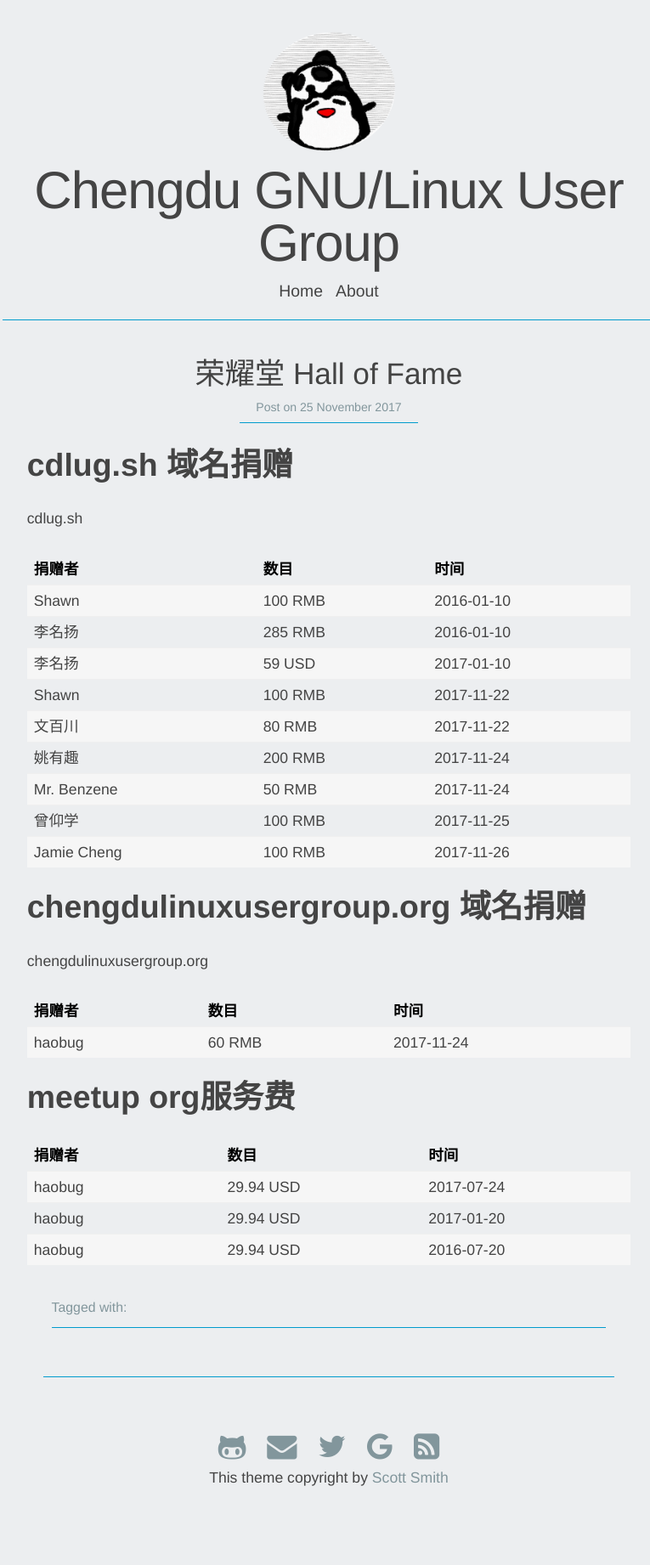
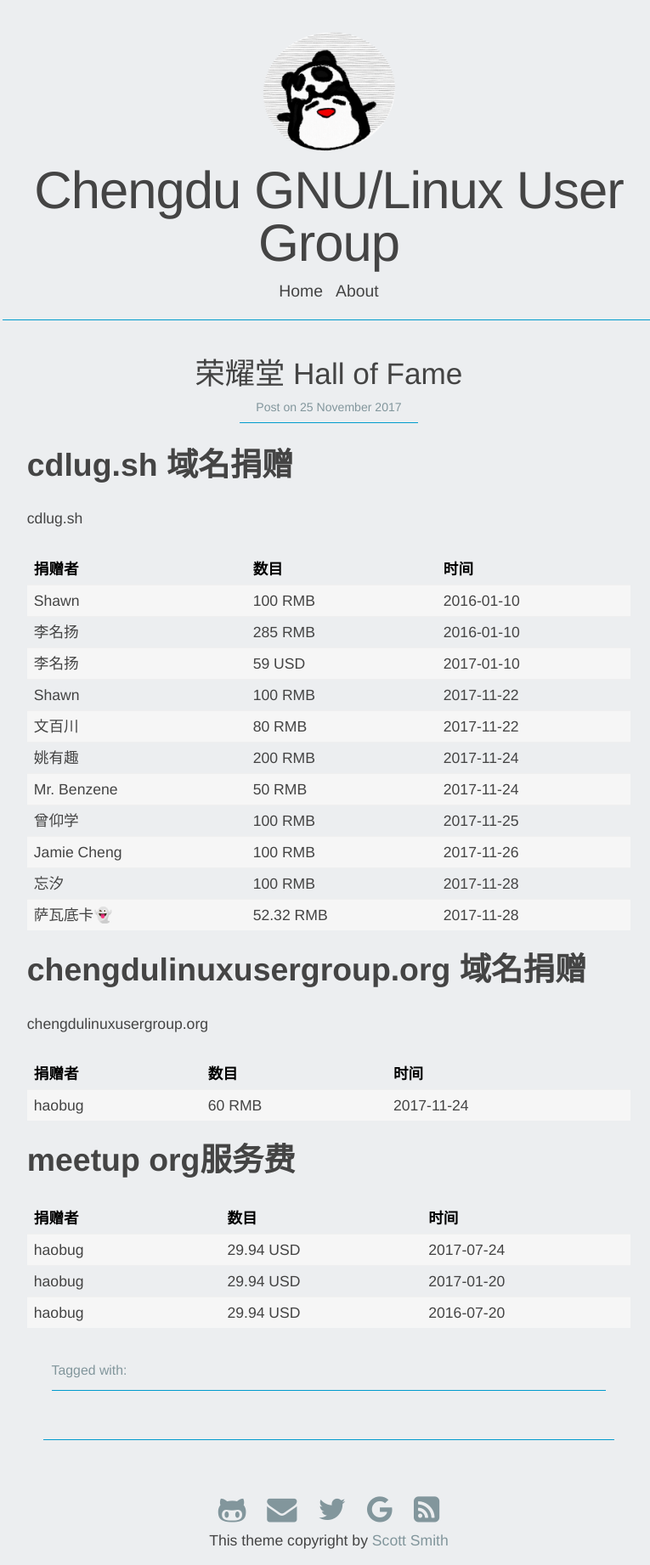
Before and after one commit to cdlug/cdlug.github.io, a Jekyll site: the page built from _posts/2017-11-25-Hall_of_Fame.md, in a window 1280 px wide. Shown: the whole page at 85% size, without its empty margins (253-1018 px from the left). Built offline with Jekyll 4.4.1, drawn with Linux system fonts in a browser that asks for light colours; nearby versions of some CDN libraries; comment, search, counter and statistics services are not loaded; before the commit the page ends 1768 px from its top, so only the background shows below that.

Commit message:
Update 2017-11-25-Hall_of_Fame.md

```diff
--- a/_posts/2017-11-25-Hall_of_Fame.md
+++ b/_posts/2017-11-25-Hall_of_Fame.md
@@ -17,6 +17,8 @@ cdlug.sh
 |Mr. Benzene   |50 RMB|2017-11-24|
 | 曾仰学 |100 RMB|2017-11-25|
 | Jamie Cheng |100 RMB|2017-11-26|
+| 忘汐 |100 RMB|2017-11-28|
+| 萨瓦底卡👻 |52.32 RMB|2017-11-28|
 
 ## chengdulinuxusergroup.org 域名捐赠
 chengdulinuxusergroup.org
```
